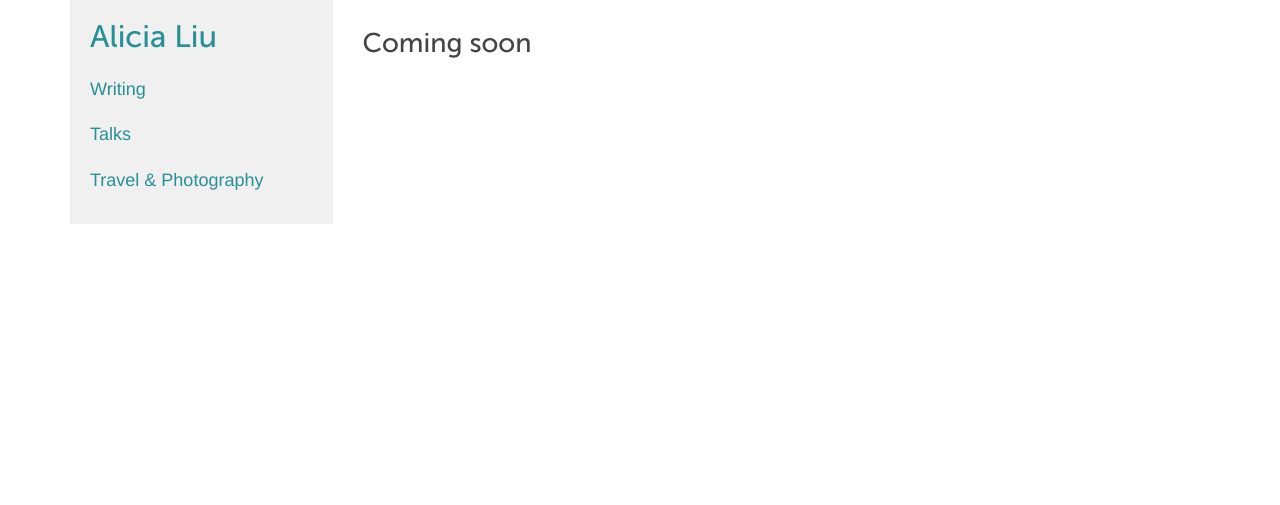
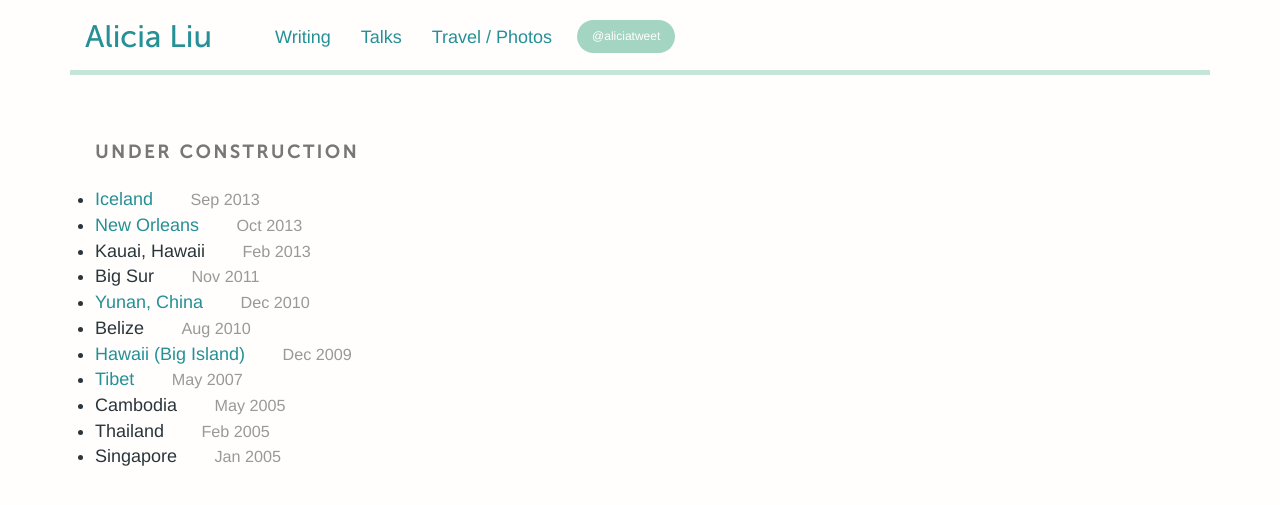
Before and after one commit to alicial/alicial.github.io, a Jekyll site: the page built from photos/index.html, in a window 1280 px wide. Shown: the top 505 px of the page. Built offline with Jekyll 4.4.1, drawn with Linux system fonts in a browser that asks for light colours; nearby versions of some CDN libraries; Markdown is read by kramdown in place of the engine named in the settings.

Commit message:
Content updates
style update

better responsiveness

```diff
--- a/_layouts/default.html
+++ b/_layouts/default.html
@@ -12,14 +12,15 @@
 <body>
 <div class="container">
   <div class="row">
-    <div class="col-md-3">
+    <div class="col-md-3 col-lg-12">
       <div class="sidebar">
         <nav>
-          <h3 class="main-name"><a href="/">Alicia Liu</a></h3>
-          <ul class="nav">
+          <h3 class="main-name col-lg-2 col-md-12 col-sm-4"><a href="/">Alicia Liu</a></h3>
+          <ul class="nav col-lg-10 col-md-12 col-sm-8">
             <li><a href="/writing">Writing</a></li>
             <li><a href="/talks">Talks</a></li>
-            <li><a href="/photos">Travel & Photography</a></li>
+            <li><a href="/photos">Travel / Photos</a></li>
+            <li><span class="twitter-link"><a href="https://twitter.com/@aliciatweet">@aliciatweet</a></span></li>
           </ul>
         </nav>
       </div>
--- a/index.html
+++ b/index.html
@@ -2,10 +2,12 @@
 layout: default
 title: Alicia Liu
 ---
-<div class="col-md-9 main summary">
+<div class="col-md-9 col-lg-12 main summary">
   <section>
     <h5>Recent and Popular <small><a href="/writing">View all &rarr;</a></small></h5>
     <dl>
+      <dt><a class="medium" target="_blank" href="https://medium.com/hackers-and-hacking/b839268fb82d">The Dirty Secret Behind the Salesforce $1M Hackathon</a></dt>
+      <dd>How Not to Run a Hackathon <time>Nov 2013</time></dd>
       <dt><a class="medium" target="_blank" href="https://medium.com/tech-talk/bdae04e46ec5">Overcoming Impostor Syndrome</a></dt>
       <dd>Or How I Learned to Stop Worrying and Love Coding <time>Jun 2013</time></dd>
       <dt><a class="medium" target="_blank" href="https://medium.com/law-of-the-land/cc9f6852bb83">Choice Architecture and the Bradley Manning Verdict</a></dt>
--- a/photos/index.html
+++ b/photos/index.html
@@ -3,5 +3,20 @@ layout: default
 title: Travel & Photography - Alicia Liu
 ---
 <div class="col-md-9 main">
-<h1 class="lead">Coming soon</h1>
+  <section>
+    <h5>Under construction</h5>
+    <ul>
+      <li><a href="http://www.flickr.com/photos/xalicia/sets/72157637072394154/" target="_blank">Iceland</a> <span class="details"><time>Sep 2013</time></span></li>
+      <li><a href="http://www.flickr.com/photos/xalicia/sets/72157636527424434/" target="_blank">New Orleans</a> <span class="details"><time>Oct 2013</time></span></li>
+      <li>Kauai, Hawaii <span class="details"><time>Feb 2013</time></span></li>
+      <li>Big Sur <span class="details"><time>Nov 2011</time></span></li>
+      <li><a href="http://www.flickr.com/photos/xalicia/sets/72157626498075409/" target="_blank">Yunan, China</a> <span class="details"><time>Dec 2010</time></span></li>
+      <li>Belize <span class="details"><time>Aug 2010</time></span></li>
+      <li><a href="http://www.flickr.com/photos/xalicia/sets/72157623115370640/" target="_blank">Hawaii (Big Island)</a> <span class="details"><time>Dec 2009</time></span></li>
+      <li><a href="http://www.flickr.com/photos/xalicia/sets/72157600356563082/" target="_blank">Tibet</a> <span class="details"><time>May 2007</time></span></li>
+      <li>Cambodia <span class="details"><time>May 2005</time></span></li>
+      <li>Thailand <span class="details"><time>Feb 2005</time></span></li>
+      <li>Singapore <span class="details"><time>Jan 2005</time></span></li>
+    </ul>
+  </section>
 </div>
```
Also changed, not shown: talks/index.html (+13 -2 lines), writing/index.html (+6 -4 lines), css/styles.css.
